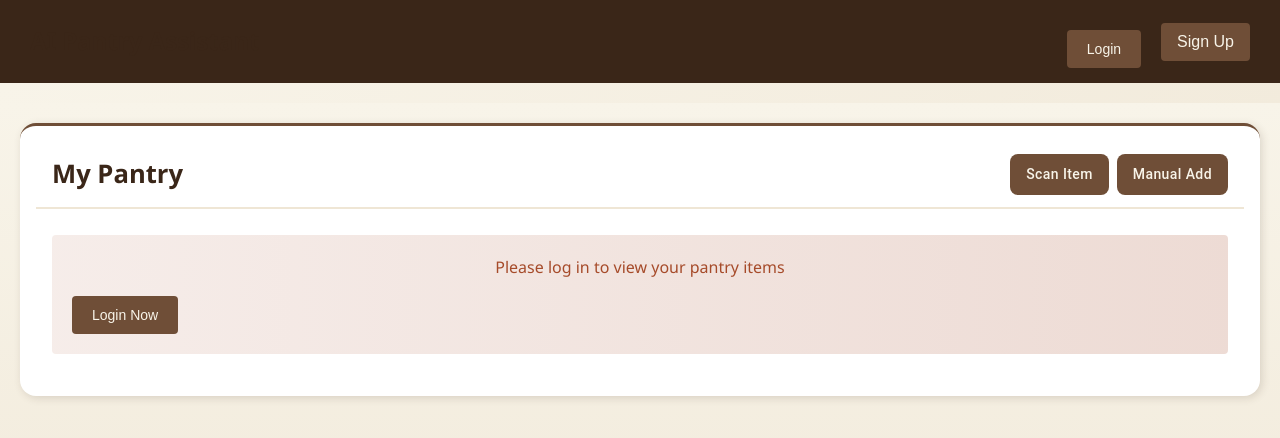
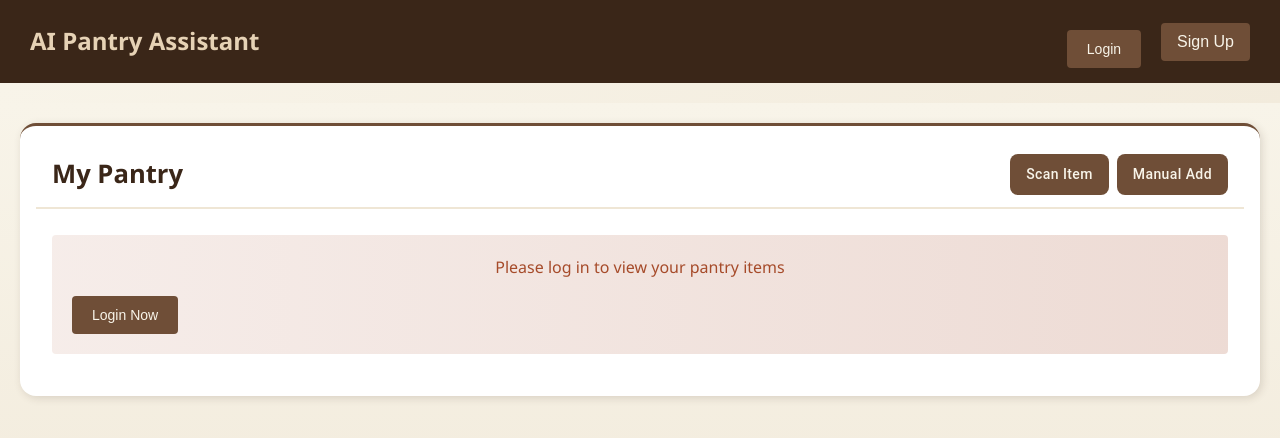
Before and after one commit to hackcu11-pantry-management/ai-pantry-assistant, a React (Create React App) app in the folder frontend/: page / in a window 1280 px wide. In both pictures the pointer is over the link "AI Pantry Assistant". Shown: the top 438 px of the page. Built offline with nearby package versions, Linux system fonts and the light colour scheme.

Commit message:
navbar hover fix

```diff
--- a/frontend/src/common/Navbar/Navbar.css
+++ b/frontend/src/common/Navbar/Navbar.css
@@ -13,6 +13,11 @@
   font-size: 1.5rem;
   font-weight: bold;
   text-decoration: none;
+  transition: color 0.3s;
+}
+
+.navbar-logo a:hover {
+  color: var(--coffee-cream);
 }
 
 .navbar-links {
```
